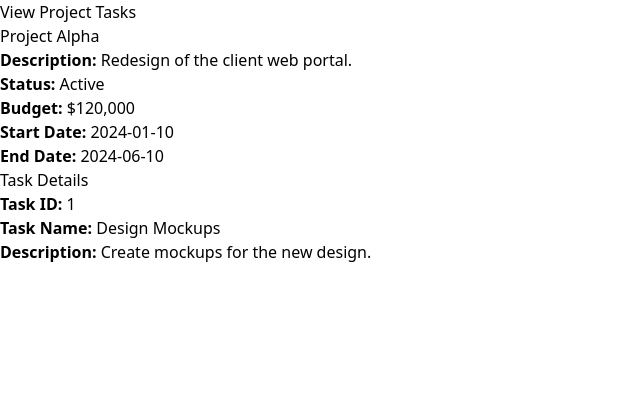
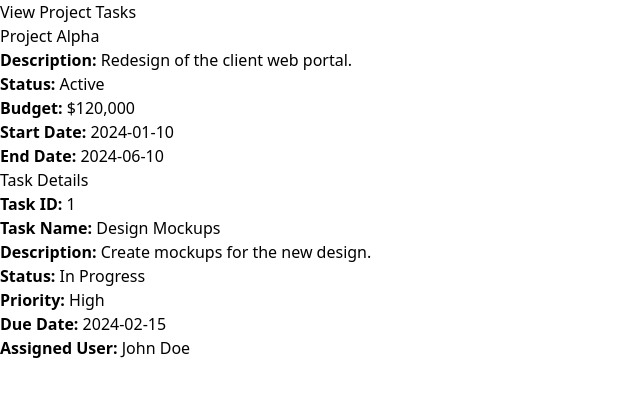
Before and after one commit to mahabur-rahman/ITBEE_Project_management, a React (Vite) app: page /view-task/projectId/1/taskId/1 in a window 1280 px wide. Shown: the top 396 px of the page, without its empty margins (0-640 px from the left). Built offline with nearby package versions, Linux system fonts and the light colour scheme.

Commit message:
Refactor : View task increase data with dynamically

```diff
--- a/src/components/ViewTask.tsx
+++ b/src/components/ViewTask.tsx
@@ -64,6 +64,18 @@ const ViewTasks: React.FC = () => {
               <p className="text-gray-600">
                 <strong>Description:</strong> {task.description}
               </p>
+              <p className="text-gray-600">
+                <strong>Status:</strong> {task.status}
+              </p>
+              <p className="text-gray-600">
+                <strong>Priority:</strong> {task.priority}
+              </p>
+              <p className="text-gray-600">
+                <strong>Due Date:</strong> {task.dueDate}
+              </p>
+              <p className="text-gray-600">
+                <strong>Assigned User:</strong> {task.assignedUser}
+              </p>
             </div>
           ) : (
             <p className="mt-4 text-red-600">No task found with ID {taskId}.</p>
```
